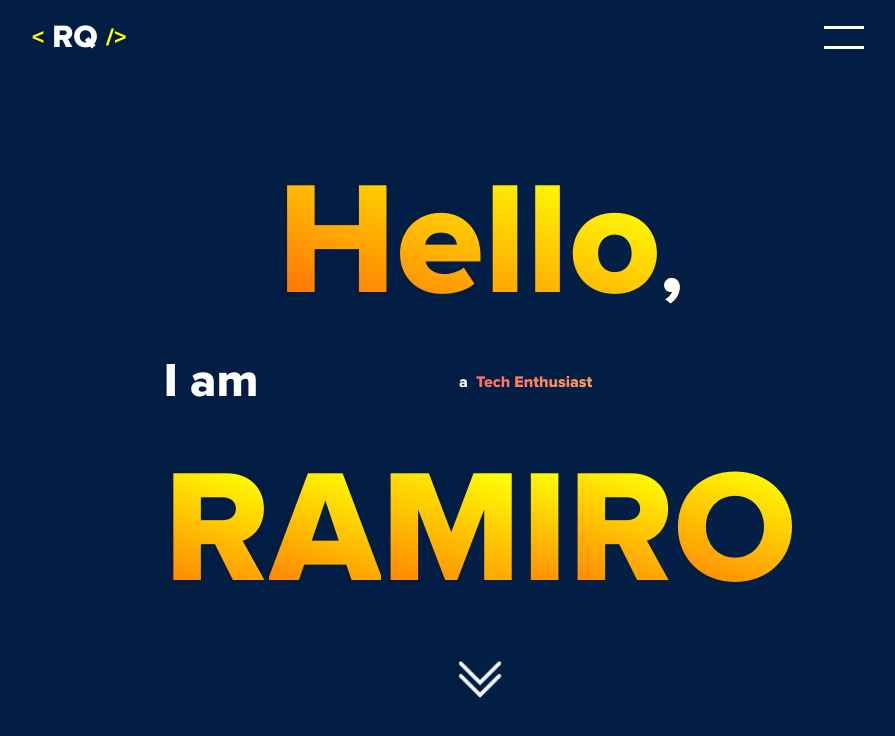
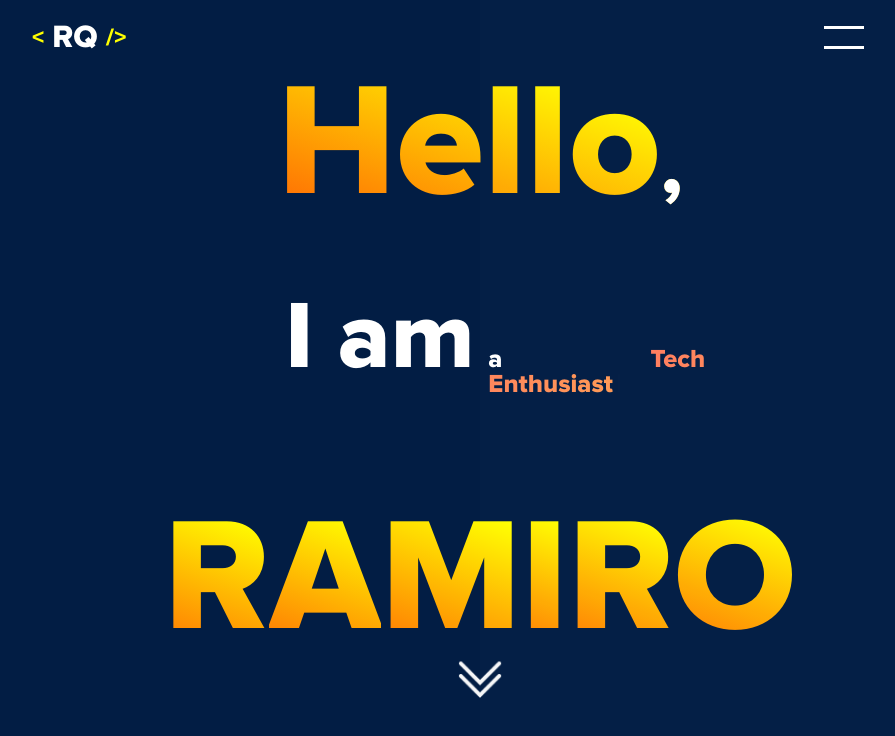
Before and after one commit to ramessj/Portfolio, a React (Vite) app: page /#/home in a window 1280 px wide. Shown: the part 10-746 px from the top of the page, without its empty margins (160-1055 px from the left). Built offline with nearby package versions, Linux system fonts and the light colour scheme.

Commit message:
advcs in layout

```diff
--- a/src/portfolio/components/Parallax/parallax.css
+++ b/src/portfolio/components/Parallax/parallax.css
@@ -8,26 +8,22 @@
 	right: 0;
 	top: 0;
 	width: 50%;
-	z-index: 1;
+	/* z-index: 1; */
 }
 
 section {
 	height: 100vh;
-	/* display: flex; */
-	/* justify-content: center; */
-
-	/* align-items: center; */
-	/* scroll-snap-stop: always; */
-	scroll-snap-align: start;
+	display:grid;
+	align-items: center;
+	scroll-snap-align: center;
 }
 
-/* section > div {
+section > div {
+	height: 75%;
+	display: grid;
+	/* align-items: center; */
+}
 
-	width: 90vw;
-	display: flex;
-	justify-content: center;
-	align-items: center;
-} */
 
 .progress {
 	position: fixed;
--- a/src/portfolio/components/Typewriter/typewriter.css
+++ b/src/portfolio/components/Typewriter/typewriter.css
@@ -1,10 +1,12 @@
 /* HomePage Components > TYPEWRITER */
 
 .iamtypewriter {
-	font-size: clamp(1rem, 1vw, 1.4rem);
+	font-size: clamp(1rem, 2vw, 2rem);
 	margin-right: auto;
-	margin-left: auto;
-	/* min-width: 13vw; */
+	/* margin-left: auto; */
+
+	/* padding: 0; */
+	/* margin: 0; */
 }
 
 /* @media (max-width: 900px) {
--- a/src/portfolio/pages/about/AboutPage.jsx
+++ b/src/portfolio/pages/about/AboutPage.jsx
@@ -88,7 +88,7 @@ export const AboutPage = () => {
 						whileDrag={{ scale: 1.2 }}
 						dragSnapToOrigin
 						animate={{
-							y: [0, 20, 0],
+							y: [0, 5, 10, -10, -5,  0],
 							dragListener: true,
 							transition: { duration: 6, repeat: Infinity },
 						}}
--- a/src/portfolio/pages/about/aboutpage.css
+++ b/src/portfolio/pages/about/aboutpage.css
@@ -2,12 +2,10 @@
 
 .home2container {
 	display: flex;
-	width: 100%;
-	min-height: 100svh;
-	max-height: 100vh;
+
 	align-items: center;
 	justify-content: center;
-	gap: 1.5rem;
+	/* gap: 1.5rem; */
 }
 
 .home2left {
@@ -153,19 +151,18 @@
 @media (max-width: 900px) {
 	.home2container {
 		flex-direction: column-reverse;
-		min-height: 80svh;
-		height: 90vh;
+		justify-content: space-between;
 	}
 
 	.home2left {
 		width: 100%;
-		height: 60%;
+		/* height: 60%; */
 	}
 
 	.home2right {
-		margin-top: 2rem;
-		height: 40%;
-		width: 40%;
+		/* margin-top: 2rem; */
+		/* height: 40%; */
+		/* width: 40%; */
 	}
 
 	.home2right div {
--- a/src/portfolio/pages/home1/Home1.jsx
+++ b/src/portfolio/pages/home1/Home1.jsx
@@ -37,8 +37,14 @@ export const Home1 = () => {
 					</div>
 
 					<div className="iamdiv">
-						<h2 className="iamh2white">I am </h2>
+						<div>
+
+						<h3 className="iamh2white">I am </h3>
+						</div>
+						<div>
 						<Typewriter />
+
+						</div>
 					</div>
 					<div>
 						<div className="home1Ramiro">
--- a/src/portfolio/pages/home1/home1.css
+++ b/src/portfolio/pages/home1/home1.css
@@ -1,21 +1,19 @@
 /*  HOME 1 */
 
 .home1container {
-	min-height: 100svh;
-	max-height: 100vh;
 	display: flex;
 	justify-content: center;
 	align-items: center;
 	font-family: proxima;
-	/* margin-top: -2vw; */
-
+	margin-top: -4vw;
 }
 
 .home1right {
 	display: flex;
 	flex-direction: column;
-	/* width: 25vw; */
-	gap: 3rem;
+	/* justify-content: center; */
+	width: 33%;
+	gap: 5rem;
 	user-select: none;
 }
 
@@ -28,14 +26,14 @@
 }
 
 .helloh2 {
-	/* max-width: fit-content; */
-	display: flex;
+	/* display: flex; */
 
-	align-items: center;
-	justify-content: center;
+	/* align-items: center; */
+	/* justify-content: center; */
 }
 
 .helloh2text {
+	text-align: center;
 	line-height: 0.8;
 	font-size: clamp(1.5rem, 16vw, 10rem);
 }
@@ -49,24 +47,35 @@
 }
 
 .iamdiv {
-	/* width: 100vw; */
 	display: flex;
-	align-items: center;
-	/* min-width: 50vw; */
+	align-items: baseline;
 	justify-content: space-between;
-	/* gap: 3rem; */
+
 }
 
-h2.iamh2white {
-	/* font-size: clamp(1.2rem, 12vw, 10rem); */
+.iamdiv > div
+{
+	/* display: flex; */
+	/* align-items: center; */
+	/* justify-content: center; */
+	text-align: center;
+	min-width: 52%;
+}
+
+.iamdiv > div:nth-child(2){
+	text-align: justify;
+	/* background-color: aqua; */
+}
+
+
+h3.iamh2white {
+	font-size: clamp(1.2rem, 10vw, 6rem);
 	background: white;
 	-webkit-background-clip: text;
 	background-clip: text;
 	-webkit-text-fill-color: transparent;
-	/* margin-right: auto; */
-	/* padding-left: 5vw; */
-
-
+	padding: 0;
+	margin: 0;
 }
 
 .home1Ramiro {
@@ -88,8 +97,8 @@ h2.iamh2white {
 	-webkit-user-drag: none;
 }
 
-@media  (max-width: 900px) {
+@media (max-width: 900px) {
 	.home1right {
-		/* width: 80vw; */
+		width: 80%;
 	}
 }
--- a/src/portfolio/pages/projectspage/projectspage.css
+++ b/src/portfolio/pages/projectspage/projectspage.css
@@ -1,6 +1,6 @@
 .projectsContainer {
-	width: 100%;
-	height: 100vh;
+	min-height: 100svh;
+	max-height: 100vh;
 	/* height: calc(100vh - 12rem); */
 	/* margin-top: 4rem; */
 	display: flex;
@@ -10,7 +10,7 @@
 }
 
 .projectTitle{
-	/* height: 100%; */
+	height: 100%;
 }
 
 .projectsContainer h2 {
@@ -18,7 +18,7 @@
 }
 
 .cardsContainer {
-	/* height: 100%; */
+	height: 100%;
 	/* margin-top: auto; */
 	/* margin-bottom: auto; */
 	width: 100%;
--- a/src/portfolio/pages/skills/skillspage.css
+++ b/src/portfolio/pages/skills/skillspage.css
@@ -2,12 +2,8 @@
 
 .home3container {
 	display: flex;
-	/* height: 100dvh; */
-	min-height: 100dvh;
-	max-height: 100vh;
 	justify-content: center;
 	align-items: center;
-	width: 100%;
 	gap: 1rem;
 
 }
@@ -15,10 +11,8 @@
 
 .home3left {
 	display: flex;
-	/* justify-content: center; */
 	flex-direction: column;
 	width: 42%;
-	/* height: 50%; */
 }
 
 .home3right {
@@ -38,16 +32,17 @@
 @media (max-width: 900px) {
 	.home3container {
 		flex-direction: column;
+justify-content: space-between;
 
 	}
 	.home3left{
 		min-width: 90%;
-		height: 50%;
+		/* height: 50%; */
 	}
 
 	.home3right{
-		height:50%;
-		min-width: 99%;
+		/* height:50%; */
+		min-width: 100%;
 
 	}
 
```
Also changed, not shown: 4 other files (tests, documents, lock files or other folders).
